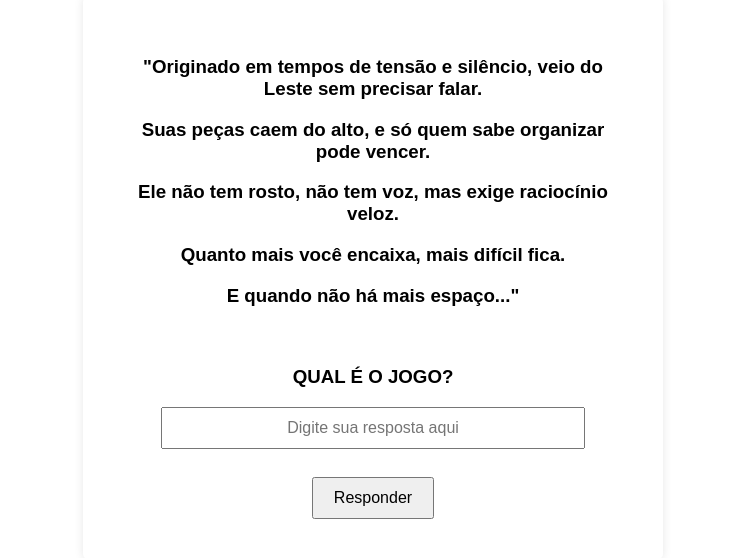
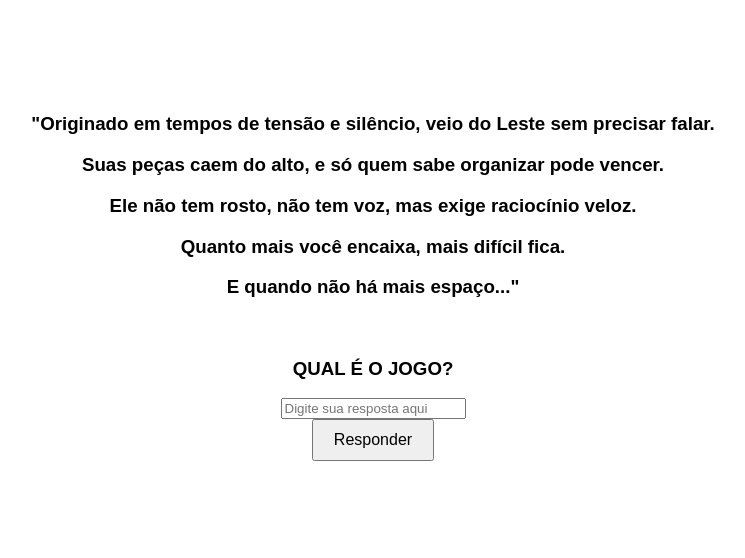
Before and after one commit to Dev-mslf/HackaPride, a plain HTML site: page index.html in a window 1280 px wide. Shown: the part 122-680 px from the top of the page, without its empty margins (267-1012 px from the left). Drawn offline with Linux system fonts and the light colour scheme.

Commit message:
Update index.html

```diff
--- a/index.html
+++ b/index.html
@@ -16,13 +16,10 @@
       text-align: center;
     }
     .container {
-      background: white;
-      padding: 40px;
-      border-radius: 5px;
-      max-width: 500px;
-      margin: 5px;
-      box-shadow: 0 0 10px rgba(0,0,0,0.1);
-      text-align: center;
+  max-width: 700px;
+  margin: 10px auto;
+  text-align: center;
+}
     }
     input[type="text"] {
       padding: 10px;
```
